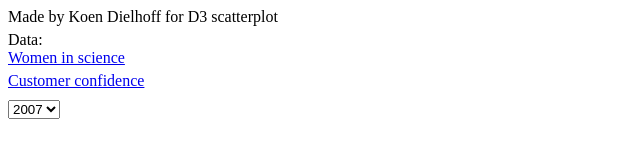
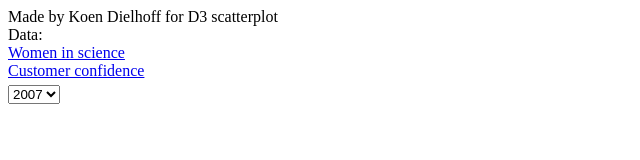
Before and after one commit to koenkoen1/dataprocessing, a plain HTML site: page homework/Week_5/scatter.html in a window 1280 px wide. Shown: the whole page, without its empty margins (0-640 px from the left). Drawn offline with Linux system fonts and the light colour scheme; no server answers.

Commit message:
had one margin too many

```diff
--- a/homework/Week_5/css/scatter.css
+++ b/homework/Week_5/css/scatter.css
@@ -1,6 +1,5 @@
 div {
   width: 100%;
-  margin-bottom: 5px;
 }
 
 select {
```
